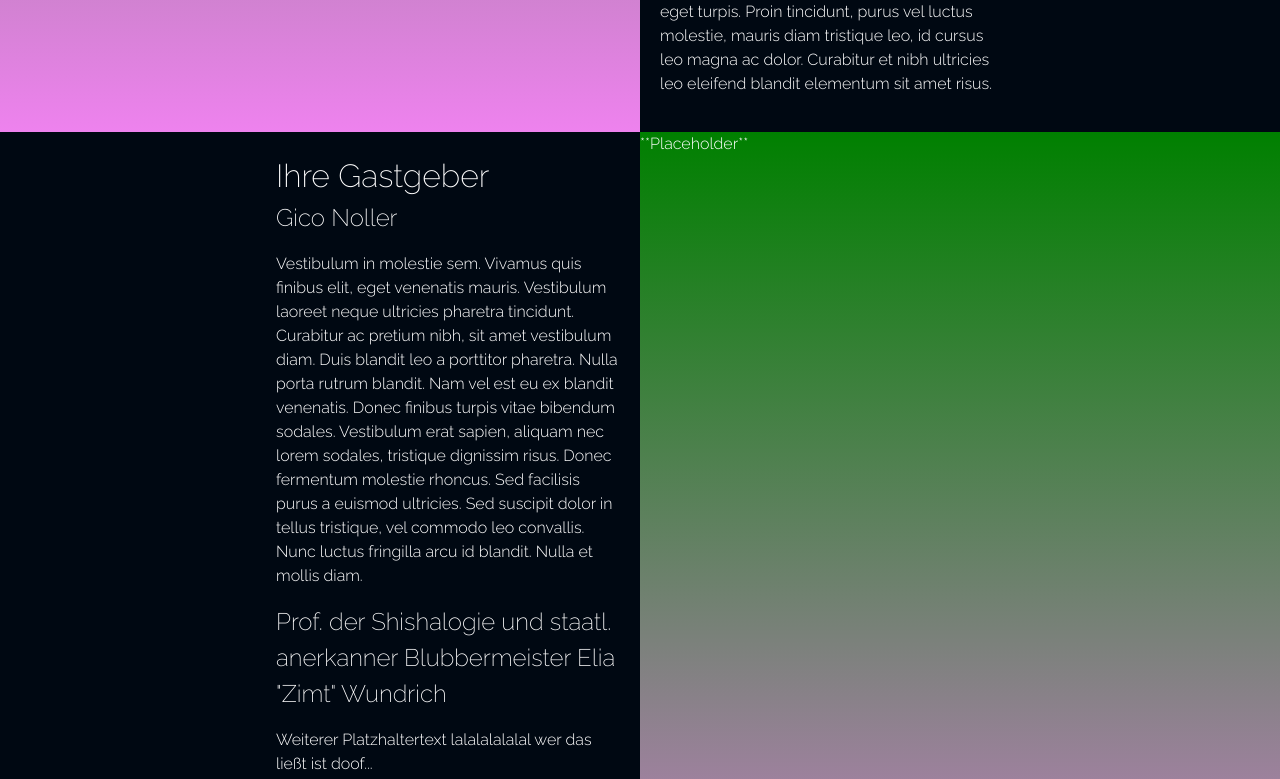
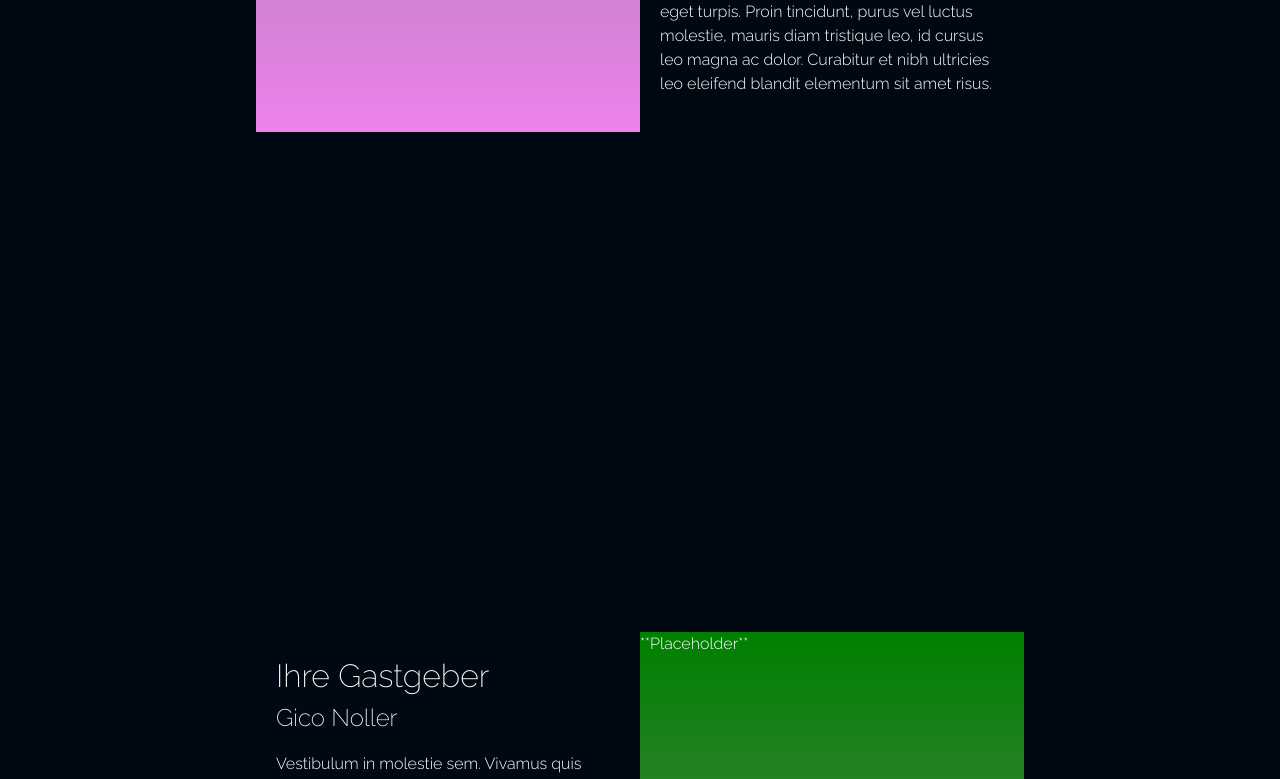
Before and after one commit to dave15503/lokaler-goller-de, a Svelte app: page / in a window 1280 px wide. Shown: the part 1760-2539 px from the top of the page. Built offline with nearby package versions, Linux system fonts and the light colour scheme.

Commit message:
Adding first Layout for ImageScroller
Adding styles for ImageScroller
Minor adjustments to the about section
Minor adjustments to the rest of the layout

```diff
--- a/src/About.svelte
+++ b/src/About.svelte
@@ -13,16 +13,25 @@
     <p>
         Grüße gehen raus an den Steuerfahnder der das gerade liest.
     </p>
+
+    <h2>Cookie- und Datenschutzrichtline</h2>
     <p>
-        Vollständigkeit: Diese Website ist in der Entwicklung, wird also noch einige Lücken aufweisen und nicht auf jeder Plattform reibungsfrei funktionieren.
-        Das Team des Lokalen Gollers bittet um Vertändnis.
+        Diese Website erhebt zum aktuellen Zeitpunkt weder persönliche Daten, noch nutzt sie irgendeine Art von Cookies. Die Einzige Datenerhebung
+        ist die quantitative bemessung des Verkehrs und der Aufrufzahlen auf der Seite die vom Host und nicht dem Betreiber erhoben wird.
+    </p>
+
+    <h2>Vollständigkeit</h2>
+    <p>
+        Diese Website ist in der Entwicklung, wird also noch einige Lücken aufweisen und nicht auf jeder Plattform reibungsfrei funktionieren.
+        Das Team des Lokalen Gollers bittet um Vertändnis. Diese Website besitzt ein öffentliches Repository auf Github, wo Bugs gemeldet oder eigens
+        behoben werden können, wir danken für jeden Beitrag.
     </p>
 </div>
 
 <style>
     .content{
         grid-column: 2/4;
-        grid-row: 4/4;
+        grid-row: 5/5;
 
         text-align: center;
     }
--- a/src/App.svelte
+++ b/src/App.svelte
@@ -1,7 +1,7 @@
 <script>
 	import Headbar from "./Headbar.svelte";
 	import About from "./About.svelte";
-
+	import ImageScroller from "./ImageScroller.svelte";
 	import SectionContainer from "./SectionContainer.svelte";
 
 
@@ -54,7 +54,9 @@
 			</p>
 		</SectionContainer>
 
-		<SectionContainer orientation="left" tag="host" imagePath="" row="2">
+		<ImageScroller row="2"></ImageScroller>
+
+		<SectionContainer orientation="left" tag="host" imagePath="" row="3">
 			<h1>Ihre Gastgeber</h1>
 			<h2>Gico Noller</h2>
 			<p>
--- a/src/Headbar.svelte
+++ b/src/Headbar.svelte
@@ -107,25 +107,46 @@
         background-size: contain;
         background-position: center center;
         position: relative;
-
+        padding-right: 20px;
+        padding-left: 20px;
         display: flex;
         justify-content: center;
         align-items: center;
+
+
+
+    }
+
+    @keyframes slideUp {
+        0% {
+            transform: translateY(75px);
+        }
+        100% {
+            transform: translateY(0);
+        }
     }
 
     .logo {
         text-align: center;
         font-weight: 100;
+
+
     }
 
     .socials {
         justify-content: center;
         gap: 20px;
         margin-top: 20px;
+        animation: 0.8s ease-out 0s 1 slideUp;
     }
 
     .logo h1 {
         font-size: var(--title-font-size);
+        animation: 0.4s ease-out 0s 1 slideUp;
+    }
+
+    .logo h2 {
+        animation: 0.6s ease-out 0s 1 slideUp;
     }
 
     .hamburger-menu {
--- /dev/null
+++ b/src/ImageScroller.svelte
@@ -0,0 +1,71 @@
+<script>
+
+    // Array of {path: '', alt: ''} objects
+    // to render side by side and scroll through from time to time
+    export let imagesList = [];
+
+    export let row;
+
+    let currentIndex = 0;
+
+</script>
+
+{#if imagesList != null}
+    <div class="image-container" style="grid-row: {row}\{row}">
+        <div class="image-controls">
+            <div class="arr-l">
+                >
+            </div>
+            <div class="image-progress-bar">
+                +++++++
+            </div>
+            <div class="arr-r">
+                =>
+            </div>
+
+        </div>
+    </div>
+{:else}
+    <div class="image-container" style="grid-row: {row}\{row}">
+        <i>
+            No images to load!
+        </i>
+    </div>
+{/if}
+
+<style>
+    .image-container {
+        width: 100%;
+        grid-column: 2/4;
+        height: 500px;
+    }
+
+    .image-controls {
+        display: flex;
+        flex-direction: row;
+        justify-content: center;
+        align-items: center;
+        height: 100%;
+        /*background-color: rgba(0, 0, 0, 0);*/
+    }
+
+    .image-controls > * {
+        visibility: hidden;
+    }
+
+    .image-controls:hover > * {
+        visibility: visible;
+    }
+
+    .image-progress-bar {
+        align-self: flex-end;
+        text-align: center;
+        margin-bottom: 15px;
+        flex-grow: 1000;
+    }
+
+    .arr-l , .arr-r {
+        cursor: pointer;
+    }
+
+</style>
--- a/src/SectionContainer.svelte
+++ b/src/SectionContainer.svelte
@@ -33,11 +33,11 @@
     }
 
     .left.image {
-        grid-column: 1/3;
+        grid-column: 2/3;
     }
 
     .right.image{
-        grid-column: 3/5;
+        grid-column: 3/4;
     }
 
     .right.content {
```
